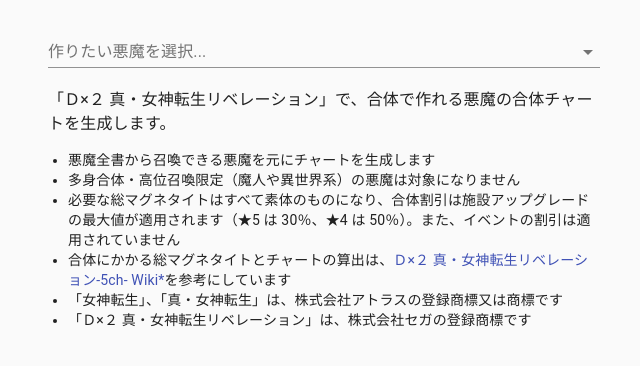
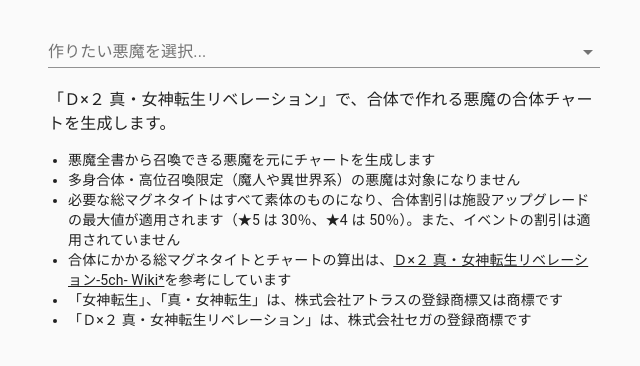
Before and after one commit to k0sukey/d2, a Next.js app: page / in a window 1280 px wide. Shown: the top 366 px of the page, without its empty margins (316-956 px from the left). Built offline with nearby package versions, Linux system fonts and the light colour scheme.

Commit message:
fix style

```diff
--- a/components/readme.tsx
+++ b/components/readme.tsx
@@ -20,7 +20,11 @@
         </li>
         <li>
           合体にかかる総マグネタイトとチャートの算出は、
-          <Link href="https://wikiwiki.jp/d2-megaten-l/%E4%BA%8C%E8%BA%AB%E5%90%88%E4%BD%93">
+          <Link
+            color="textPrimary"
+            underline="always"
+            href="https://wikiwiki.jp/d2-megaten-l/%E4%BA%8C%E8%BA%AB%E5%90%88%E4%BD%93"
+          >
             Ｄ×２ 真・女神転生リベレーション-5ch- Wiki*
           </Link>
           を参考にしています
```
